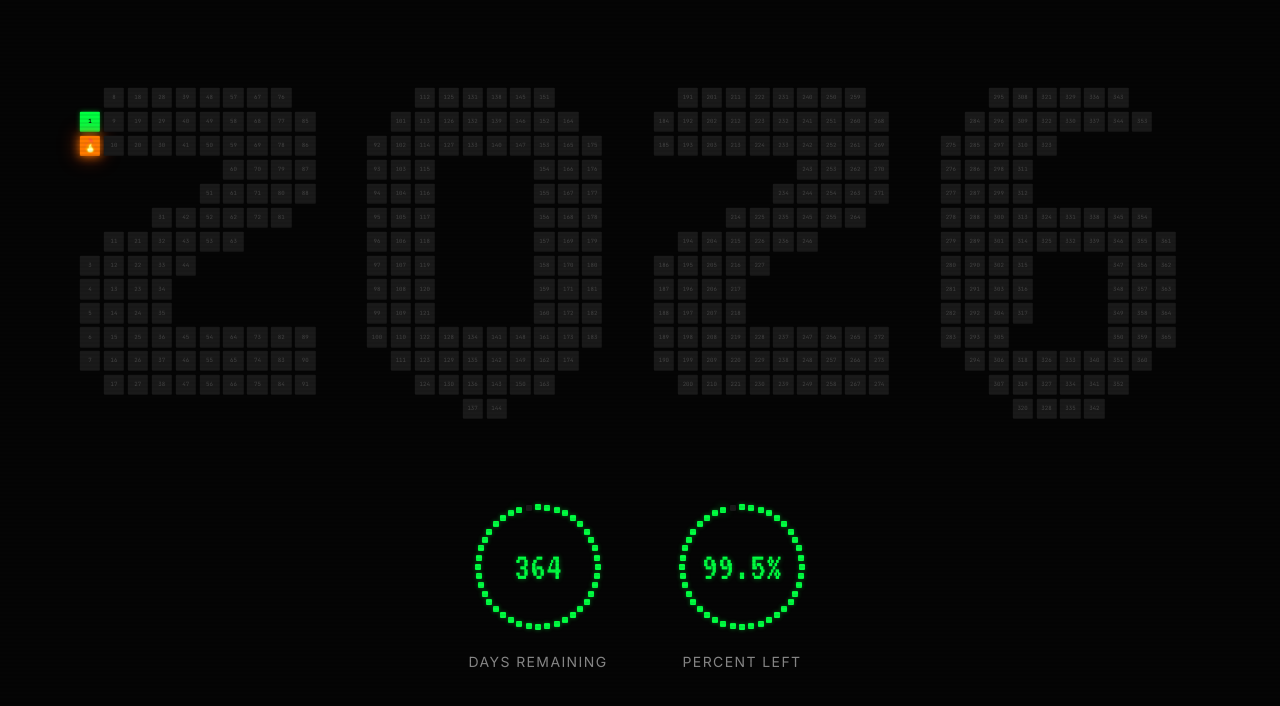
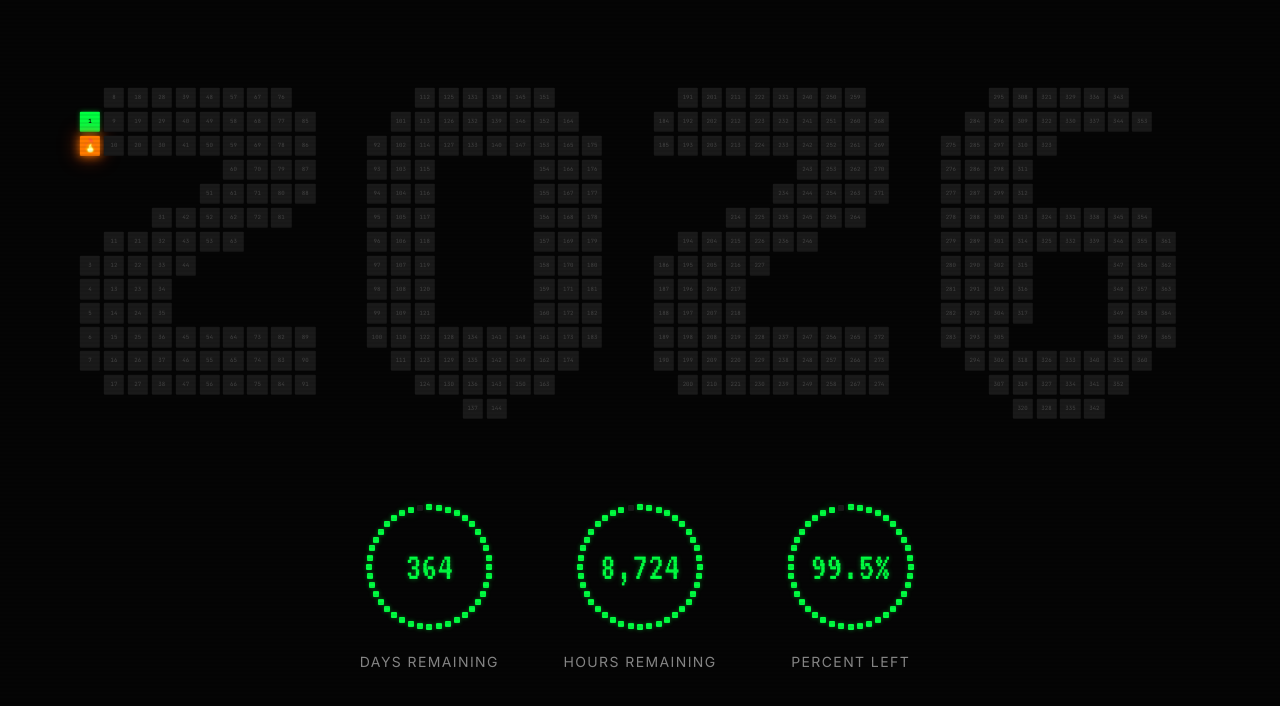
Before and after one commit to uday03meh/2026-app, a website: page index.html in a window 1280 px wide. Drawn offline with Linux system fonts and the light colour scheme.

Commit message:
3 timers

```diff
--- a/app.js
+++ b/app.js
@@ -16,14 +16,17 @@ const DEBUG_NOW_ISO = "2026-03-09T12:00:00+05:30";
 
 // DOM Elements
 const elDaysLeft = document.getElementById('days-left');
+const elHoursLeft = document.getElementById('hours-left');
 const elPercentLeft = document.getElementById('percent-left');
 const elYearContainer = document.getElementById('year-container');
 const elLoaderDays = document.getElementById('loader-days');
+const elLoaderHours = document.getElementById('loader-hours');
 const elLoaderPercent = document.getElementById('loader-percent');
 
 // State
 let particles = [];
 let dotsDays = [];
+let dotsHours = [];
 let dotsPercent = [];
 
 // ============ BITMASKS (365 total: 91+92+91+91) ============
@@ -107,6 +110,7 @@ const DIGITS = [TWO_91, ZERO_92, TWO_91, SIX_91];
 function init() {
     generateBitmaskGrid();
     dotsDays = createPixelRing(elLoaderDays, 40);
+    dotsHours = createPixelRing(elLoaderHours, 40);
     dotsPercent = createPixelRing(elLoaderPercent, 40);
     update();
     setInterval(update, 1000);
@@ -213,9 +217,12 @@ function calculateProgress() {
     const daysLeft = TOTAL_DAYS - Math.floor(elapsedMs / MS_PER_DAY);
     const displayDaysLeft = Math.max(0, Math.min(TOTAL_DAYS, daysLeft));
 
+    const hoursLeft = (END_EPOCH - now) / (1000 * 60 * 60);
+    const displayHoursLeft = Math.max(0, Math.floor(hoursLeft));
+
     const elapsedDays = Math.max(0, Math.floor(elapsedMs / MS_PER_DAY));
 
-    return { percentLeft, displayDaysLeft, elapsedDays };
+    return { percentLeft, displayDaysLeft, displayHoursLeft, elapsedDays };
 }
 
 function update() {
@@ -223,6 +230,10 @@ function update() {
 
     if (elDaysLeft) {
         elDaysLeft.textContent = data.displayDaysLeft;
+    }
+
+    if (elHoursLeft) {
+        elHoursLeft.textContent = data.displayHoursLeft.toLocaleString();
     }
 
     if (elPercentLeft) {
@@ -255,6 +266,19 @@ function update() {
         });
     }
 
+    if (dotsHours && dotsHours.length > 0) {
+        const MAX_HOURS = 8760;
+        const hRatio = Math.min(1, Math.max(0, data.displayHoursLeft / MAX_HOURS));
+        const countToFill = Math.floor(hRatio * dotsHours.length);
+        dotsHours.forEach((d, i) => {
+            d.classList.remove('filled', 'edge');
+            if (i < countToFill) {
+                d.classList.add('filled');
+                if (i === countToFill - 1) d.classList.add('edge');
+            }
+        });
+    }
+
     // Update Grid Particles
     // Current day = elapsedDays (0-indexed)
     // For March 9, elapsedDays = 67 (Jan has 31, Feb has 28, + 8 days = 67)
--- a/index.html
+++ b/index.html
@@ -49,6 +49,14 @@
                 </div>
 
                 <div class="counter-item">
+                    <div id="loader-hours" class="loader-wrapper">
+                        <!-- Pixel Ring generated by JS -->
+                        <div id="hours-left" class="counter-val">0</div>
+                    </div>
+                    <div class="counter-label">Hours Remaining</div>
+                </div>
+
+                <div class="counter-item">
                     <div id="loader-percent" class="loader-wrapper">
                         <!-- Pixel Ring generated by JS -->
                         <div id="percent-left" class="counter-val">0%</div>
```
